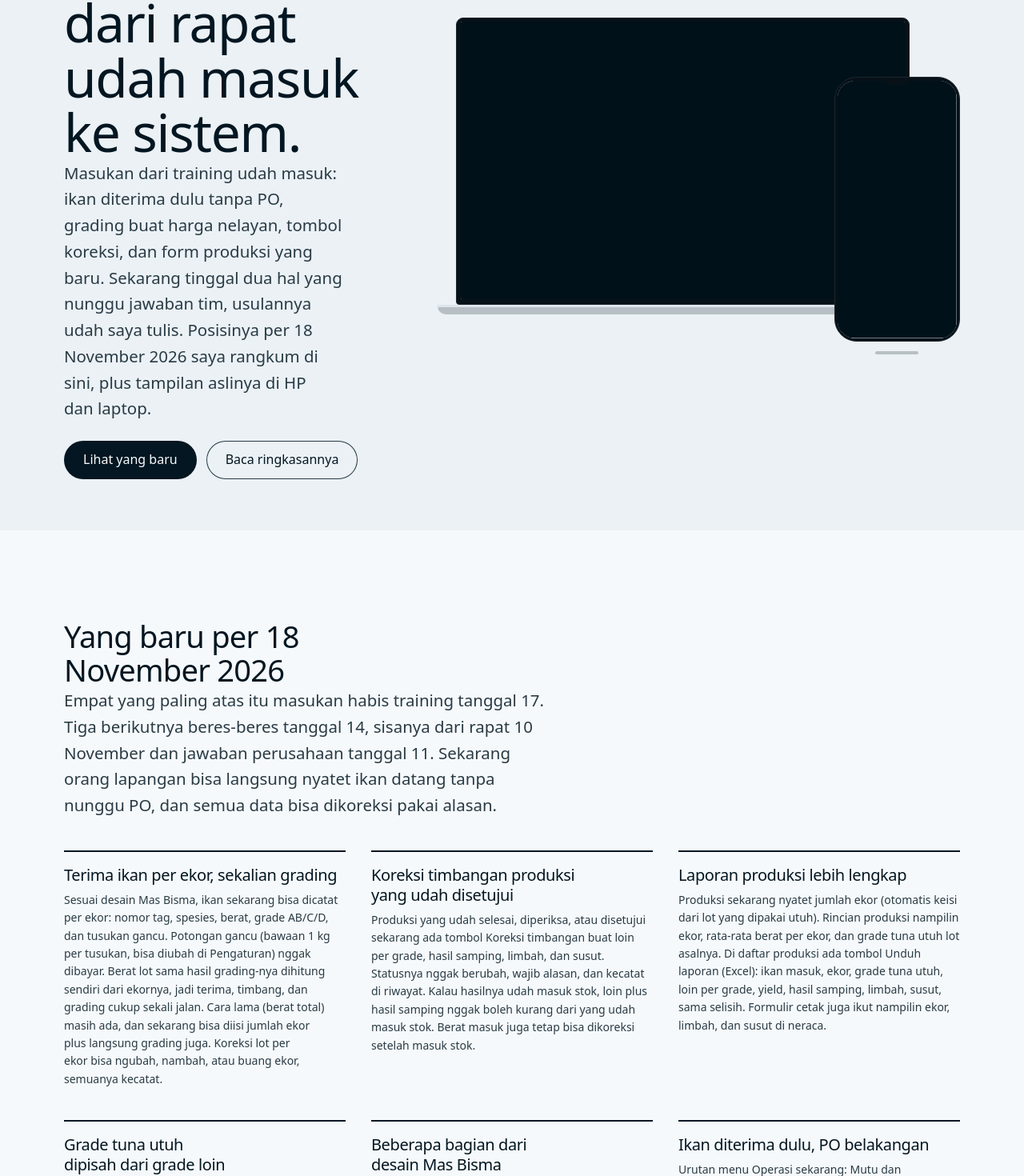
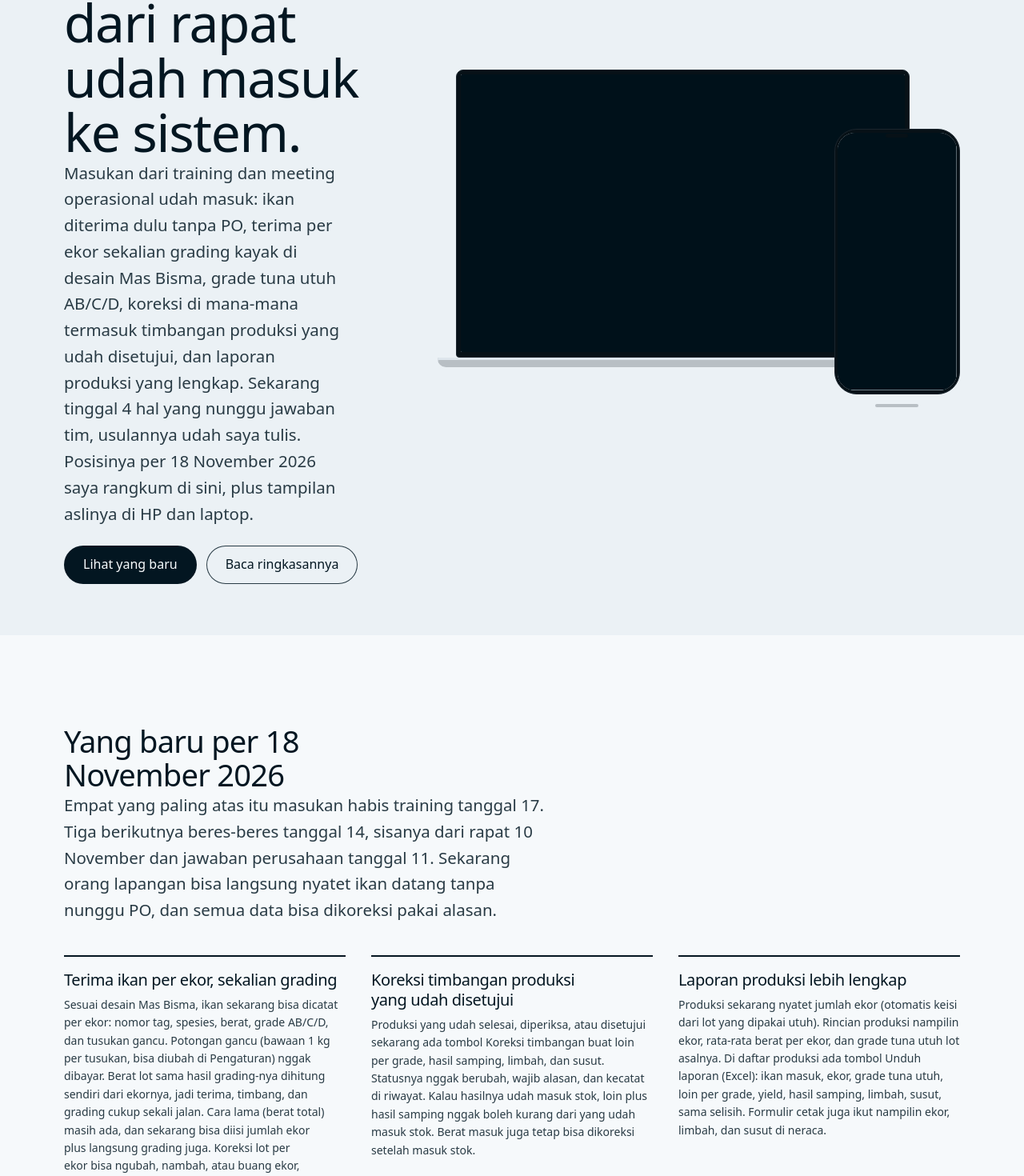
Before and after one commit to hdmimesir-afk/tunaproject, a Next.js app: page /update in a window 1280 px wide. Shown: the part 255-1725 px from the top of the page at 80% size. Built offline with nearby package versions, Linux system fonts and the light colour scheme; a web font is replaced by a local one.

Commit message:
Halaman /update: revisi 17-18 November (terima per ekor, grade utuh, koreksi timbangan, laporan produksi) dan pertanyaan proyek wajib serta harga Cong

```diff
--- a/app/update/page.tsx
+++ b/app/update/page.tsx
@@ -29,7 +29,7 @@ export default function UpdatePage() {
             <div>
               <Image className="u-logo-besar" src="/brand/katalis-logo-dark.png" alt="KATALIS Lintas Global" width={148} height={60} priority />
               <h1 id="judul">Masukan dari rapat udah masuk ke sistem.</h1>
-              <p className="u-lead">Masukan dari training udah masuk: ikan diterima dulu tanpa PO, grading buat harga nelayan, tombol koreksi, dan form produksi yang baru. Sekarang tinggal dua hal yang nunggu jawaban tim, usulannya udah saya tulis. Posisinya per {TANGGAL} saya rangkum di sini, plus tampilan aslinya di HP dan laptop.</p>
+              <p className="u-lead">Masukan dari training dan meeting operasional udah masuk: ikan diterima dulu tanpa PO, terima per ekor sekalian grading kayak di desain Mas Bisma, grade tuna utuh AB/C/D, koreksi di mana-mana termasuk timbangan produksi yang udah disetujui, dan laporan produksi yang lengkap. Sekarang tinggal {USULAN.length} hal yang nunggu jawaban tim, usulannya udah saya tulis. Posisinya per {TANGGAL} saya rangkum di sini, plus tampilan aslinya di HP dan laptop.</p>
               <div className="u-aksi">
                 <a className="u-tombol" href="#terbaru">Lihat yang baru</a>
                 <a className="u-tombol u-tombol-sunyi" href="#ringkasan">Baca ringkasannya</a>
@@ -63,8 +63,8 @@ export default function UpdatePage() {
 
         <section className="u-bagian u-bagian-alt" id="ringkasan" aria-labelledby="h-ringkasan">
           <div className="u-wadah" id="usulan">
-            <h2 className="u-judul" id="h-usulan">Dua hal yang perlu jawaban tim</h2>
-            <p className="u-pengantar">Dua pertanyaan ini belum kejawab, jadi saya tulisin usulannya dulu. Kalau udah cocok, tinggal jawab pertanyaan di bawah tiap usulan. Kalau ada yang beda sama kebiasaan di lapangan, bilang aja. Dua-duanya belum saya kerjain sampai ada jawaban.</p>
+            <h2 className="u-judul" id="h-usulan">Yang perlu jawaban tim</h2>
+            <p className="u-pengantar">Pertanyaan ini belum kejawab, jadi saya tulisin usulannya dulu. Kalau udah cocok, tinggal jawab pertanyaan di bawah tiap usulan. Kalau ada yang beda sama kebiasaan di lapangan, bilang aja. Semuanya belum saya kerjain sampai ada jawaban.</p>
             <div className="u-dua u-badan">
               {USULAN.map((u) => (
                 <div key={u.judul}>
--- a/components/update/isi.ts
+++ b/components/update/isi.ts
@@ -27,17 +27,19 @@ export const PERJALANAN = [
   { tanggal: "10 November", judul: "Masukan Mas Bisma, bagian pertama", isi: "Pemasok baru bisa ditambah langsung dari form pembelian. Arti Lulus dan Tahan sekarang ada keterangannya di layar. Hasil produksi yang belum masuk stok udah muncul di form pesanan, dan kolom harga per kilo di HP udah nggak kepotong lagi." },
   { tanggal: "11 November", judul: "Masukan Mas Bisma, bagian kedua", isi: "Satu lot bisa diisi beberapa grade. Pembelian nggak nunggu nota lagi. Siapa yang menyetujui dan lampiran apa yang wajib, admin yang atur. Siklus juga saya ganti namanya jadi Proyek, dan stoknya ikut kecatat per proyek." },
   { tanggal: "14 November", judul: "Beres-beres sebelum dipakai", isi: "Data contoh saya hapus atas permintaan tim, pesan di layar saya bikin lebih santai, dan gambar panduan saya perbarui. Buat dua pertanyaan yang belum kejawab, saya tulis usulan supaya tim tinggal milih." },
-  { tanggal: "18 November", judul: "Masukan habis training", isi: "Alurnya saya balik: ikan diterima dulu tanpa PO, digrading, baru diajukan dan PO terbit waktu disetujui. Ada tombol Koreksi di penerimaan, pembelian, dan produksi. Status Lulus saya hapus. Form mulai produksi sekarang ada proyek, PT, dan lini bisnisnya." },
+  { tanggal: "17 November", judul: "Masukan habis training", isi: "Alurnya saya balik: ikan diterima dulu tanpa PO, digrading, baru diajukan dan PO terbit waktu disetujui. Ada tombol Koreksi di penerimaan, pembelian, dan produksi. Status Lulus saya hapus. Form mulai produksi sekarang ada proyek, PT, dan lini bisnisnya." },
+  { tanggal: "18 November", judul: "Desain Mas Bisma dan meeting operasional", isi: "Terima ikan sekarang bisa per ekor kayak di desain Mas Bisma: tag, berat, grade, dan gancu, sekalian grading. Grade tuna utuh (AB, C, D) saya pisah dari grade loin. Produksi yang udah disetujui bisa dikoreksi timbangannya, dan laporan produksi sekarang lengkap sampai jumlah ekor dan bisa diunduh ke Excel." },
 ] as const;
 
 /* -------------------------------------------------------------- terbaru */
-/* Laporan terbaru: masukan training 17 November, beres-beres 14 November, lalu masukan Mas Bisma (notulen 10 November). */
+/* Laporan terbaru, yang paling baru di atas: meeting operasional dan desain Mas Bisma 18 November, masukan training 17 November,
+   beres-beres 14 November, lalu masukan Mas Bisma (notulen 10 November). */
 export const TERBARU: { judul: string; isi: string }[] = [
   { judul: "Terima ikan per ekor, sekalian grading", isi: "Sesuai desain Mas Bisma, ikan sekarang bisa dicatat per ekor: nomor tag, spesies, berat, grade AB/C/D, dan tusukan gancu. Potongan gancu (bawaan 1 kg per tusukan, bisa diubah di Pengaturan) nggak dibayar. Berat lot sama hasil grading-nya dihitung sendiri dari ekornya, jadi terima, timbang, dan grading cukup sekali jalan. Cara lama (berat total) masih ada, dan sekarang bisa diisi jumlah ekor plus langsung grading juga. Koreksi lot per ekor bisa ngubah, nambah, atau buang ekor, semuanya kecatat." },
   { judul: "Koreksi timbangan produksi yang udah disetujui", isi: "Produksi yang udah selesai, diperiksa, atau disetujui sekarang ada tombol Koreksi timbangan buat loin per grade, hasil samping, limbah, dan susut. Statusnya nggak berubah, wajib alasan, dan kecatat di riwayat. Kalau hasilnya udah masuk stok, loin plus hasil samping nggak boleh kurang dari yang udah masuk stok. Berat masuk juga tetap bisa dikoreksi setelah masuk stok." },
   { judul: "Laporan produksi lebih lengkap", isi: "Produksi sekarang nyatet jumlah ekor (otomatis keisi dari lot yang dipakai utuh). Rincian produksi nampilin ekor, rata-rata berat per ekor, dan grade tuna utuh lot asalnya. Di daftar produksi ada tombol Unduh laporan (Excel): ikan masuk, ekor, grade tuna utuh, loin per grade, yield, hasil samping, limbah, susut, sama selisih. Formulir cetak juga ikut nampilin ekor, limbah, dan susut di neraca." },
   { judul: "Grade tuna utuh dipisah dari grade loin", isi: "Grading waktu penerimaan sekarang pakai grade tuna utuh AB, C, dan D. Grade D tetap dibeli, yang ditolak cuma ikan gugur atau bau. Harga ke nelayan juga diisi per grade ini. Grade loin A-SO sampai C-SL tetap dipakai di produksi, stok, dan penjualan. Sistem nolak kalau dua grade ini ketuker. Kalau perlu nambah grade, admin bisa nambah di Pengaturan, pilih dipakai buat tuna utuh atau loin." },
-  { judul: "Beberapa bagian dari desain Mas Bisma", isi: "Grade sekarang tinggal di-tap, nggak usah buka dropdown, baik di grading maupun di timbang loin per potong (di laptop dan tablet). Di halaman Mutu ada kotak Penerimaan hari ini, isinya ikan yang masuk per nelayan. Total di Ajukan pembelian dibikin gede, dan timbang per potong sekarang nampilin yield-nya. Penerimaan per ekor (nomor tag, potongan gancu) belum saya ambil karena ngubah cara kerja, jadi saya tanya dulu ke tim." },
+  { judul: "Tampilan ngikut desain Mas Bisma", isi: "Grade sekarang tinggal di-tap, nggak usah buka dropdown, baik di terima ikan, grading, maupun timbang loin per potong. Di halaman Mutu ada kotak Penerimaan hari ini, isinya ekor dan berat yang masuk per nelayan. Total di Ajukan pembelian dibikin gede, dan timbang per potong nampilin yield-nya. Harga ke nelayan tetap diisi waktu Ajukan pembelian, nggak waktu terima kayak di desain, biar sesuai alur yang udah disepakati." },
   { judul: "Ikan diterima dulu, PO belakangan", isi: "Urutan menu Operasi sekarang: Mutu dan Penerimaan, Persetujuan, Pembelian, terus Produksi. Petugas langsung nyatet ikan yang datang, nggak perlu nunggu PO. Habis digrading, admin ngajuin pembeliannya dengan harga per kg tiap grade. Kode PO baru keluar waktu disetujui, terus Finance bayar di menu Pembelian. Tombol Buat PO yang lama saya hapus." },
   { judul: "Grading nentuin harga ke nelayan", isi: "Status Lulus udah nggak ada. Yang tersisa cuma Menunggu (belum digrading) sama Ditahan (ikan gugur atau bau). Hasil grading tuna utuh dipakai buat ngitung harga ke nelayan, jadi tiap grade punya harga sendiri. Lot yang belum digrading tetap boleh langsung diolah." },
   { judul: "Tombol Koreksi di mana-mana", isi: "Penerimaan, pembelian, dan produksi sekarang punya tombol Koreksi. Isinya wajib pakai alasan, dan angka sebelum-sesudahnya kecatat di Riwayat koreksi. Kalau total PO yang udah disetujui berubah, PO-nya balik ke Persetujuan dengan tanda Koreksi. Pembayaran yang salah bisa dibatalin, buku kasnya dapat baris pembalik." },
@@ -55,9 +57,34 @@ export const TERBARU: { judul: string; isi: string }[] = [
 ];
 
 /* ----------------------------------------------------------------- usulan */
-/* Dua pertanyaan lanjutan yang belum dijawab tim Katalis. Ini usulan developer, belum dikerjakan sampai dikonfirmasi.
-   (Kedatangan tanpa PO dan harga per grade udah dijawab lewat training 17 November dan udah dikerjain.) */
+/* Pertanyaan lanjutan yang belum dijawab tim Katalis. Ini usulan developer, belum dikerjakan sampai dikonfirmasi.
+   (Kedatangan tanpa PO, harga per grade, dan penampungan = produksi udah dijawab dan udah dikerjain.) */
 export const USULAN: { judul: string; masalah: string; usulan: string[]; tanya: string[] }[] = [
+  {
+    judul: "Proyek wajib di semua transaksi",
+    masalah: "Di meeting, tiap transaksi dan produksi harus nyambung ke proyek biar datanya nggak kecampur. Sekarang proyek masih boleh kosong waktu terima ikan, dan satu pengajuan pembelian atau satu produksi masih boleh ngambil lot dari proyek yang beda.",
+    usulan: [
+      "Proyek jadi wajib waktu terima ikan dan mulai produksi. Kalau belum ada, tinggal pilih Proyek baru dan tulis namanya.",
+      "Pengajuan pembelian dan produksi cuma boleh ngambil lot dari proyek yang sama. Sistem nolak kalau dicampur.",
+      "Data lama yang masih Tanpa proyek nggak diubah otomatis. Tim yang milihin proyeknya lewat tombol Koreksi.",
+    ],
+    tanya: [
+      "Proyek mau diwajibin mulai dari terima ikan?",
+      "Pernah nggak satu produksi sengaja ngolah ikan dari dua bongkaran yang beda?",
+    ],
+  },
+  {
+    judul: "Cara harga \"Cong\" di desain penerimaan",
+    masalah: "Di desain Mas Bisma ada pilihan cara harga Per grade dan Cong. Per grade udah jalan. Cong belum saya bikin karena saya belum tahu pasti maksudnya.",
+    usulan: [
+      "Kalau Cong artinya harga borongan satu nota (satu harga buat semua ekor, nggak lihat grade), pas ajukan pembelian ada pilihan isi satu harga per kg atau satu total nota.",
+      "Grading tetap dicatat buat laporan mutu, cuma nggak dipakai buat ngitung harga.",
+    ],
+    tanya: [
+      "Cong itu harga borongan per nota, atau maksudnya lain?",
+      "Kalau borongan, yang disepakati per kg atau total uangnya?",
+    ],
+  },
   {
     judul: "Bayar nelayan tunai sebelum disetujui",
     masalah: "Alur terima dulu udah jalan: ikan diterima tanpa PO, digrading, diajukan dengan harga per grade, terus PO terbit waktu disetujui. Sekarang nelayan baru bisa dibayar setelah PO-nya disetujui. Yang belum jelas: di lapangan nelayan biasanya dibayar tunai saat itu juga atau nggak.",
@@ -119,11 +146,12 @@ export const MODUL: Modul[] = [
   {
     slug: "mutu", nama: "Mutu dan Penerimaan", ringkas: "Langkah pertama: ikan datang, ditimbang, digrading, terus diajukan pembeliannya.",
     poin: [
-      "Ikan yang datang langsung dicatat jadi lot: nelayan atau pemasoknya, berat timbang, tanggal, dan proyeknya. Nggak perlu nunggu PO.",
-      "QC grading tuna utuh: satu atau beberapa grade plus beratnya. Hasilnya dipakai buat ngitung harga ke nelayan. Ikan gugur atau bau ditandai Ditahan, dan nggak bisa diolah.",
+      "Ikan yang datang langsung dicatat jadi lot, nggak perlu nunggu PO. Bisa per ekor (nomor tag, spesies, berat, grade, tusukan gancu) atau berat total plus jumlah ekor. Potongan gancu (bawaan 1 kg per tusukan) nggak dibayar.",
+      "Grading tuna utuh pakai grade AB, C, dan D, dan bisa sekalian waktu terima. Lot per ekor grading-nya ngikut grade tiap ekor. Hasilnya dipakai buat ngitung harga ke nelayan. Ikan gugur atau bau ditandai Ditahan, dan nggak bisa diolah.",
       "Admin ngajuin pembelian dari lot yang udah digrading, harga per kg tiap grade. Jumlah dan totalnya kehitung sendiri. Satu pengajuan buat satu pemasok, boleh beberapa lot.",
       "Foto timbangan wajib satu tiap kali terima ikan. Lot yang belum ada fotonya ditandai \"Belum ada\", tapi tetap bisa digrading dan diproduksi.",
-      "Tiap lot punya tombol Koreksi (pakai alasan), dan lot yang belum digrading tetap boleh langsung diolah.",
+      "Tiap lot punya tombol Koreksi (pakai alasan). Lot per ekor bisa diubah, ditambah, atau dibuang ekornya, dan semuanya kecatat. Lot yang belum digrading tetap boleh langsung diolah.",
+      "Kotak Penerimaan hari ini nampilin ekor dan berat yang masuk per nelayan.",
     ],
   },
   {
@@ -150,11 +178,13 @@ export const MODUL: Modul[] = [
     slug: "produksi", nama: "Produksi", ringkas: "Nimbang loin, dan selisihnya kelihatan apa adanya.",
     poin: [
       "Mulai produksi diisi proyek, tanggal, PT pemilik ikan, dan lini bisnis: jual (ikan dari lot kita), jasa produksi (ikan dari PT, cukup beratnya), atau titip saja (langsung ke titipan gudang). Hasil jasa produksi masuk stok sebagai milik PT-nya.",
-      "Owner bisa nelusurin dua arah: dari lot ke produksinya, atau dari produksi balik ke lot asalnya. Tiap produksi punya tombol Koreksi, dan yang udah disetujui bisa dibuka lagi sama owner selama hasilnya belum masuk stok.",
+      "Owner bisa nelusurin dua arah: dari lot ke produksinya, atau dari produksi balik ke lot asalnya, lengkap sama jumlah ekor dan grade tuna utuhnya. Tiap produksi punya tombol Koreksi, dan yang udah disetujui bisa dibuka lagi sama owner selama hasilnya belum masuk stok.",
+      "Produksi yang udah selesai atau disetujui punya tombol Koreksi timbangan buat loin per grade, hasil samping, limbah, dan susut. Statusnya tetap, wajib alasan, dan kalau udah masuk stok, hasilnya nggak boleh kurang dari yang ada di stok.",
       "Berat loin cukup diisi total per grade. Kalau perlu, bisa juga ditimbang per potong lewat tabel timbang. Tabelnya saya samain sama formulir kertas yang biasa dipakai: nomor ekor, nomor loin, grade, dan berat sampai tiga angka di belakang koma. Cukup pakai keyboard, total per grade dan per ekor kehitung sendiri.",
       "Kalau sinyal putus, catatannya tetap aman di HP dan kekirim sendiri begitu sinyal balik. Dua petugas yang ngedit baris yang sama nggak saling nimpa, dan tiap koreksi nyatet angka sebelum dan sesudahnya.",
       "Ada neraca berat: ikan masuk harus sama dengan loin, hasil samping, limbah, dan susut yang ditimbang. Sisanya tampil sebagai \"selisih belum jelas\", dan nggak pernah saya isi otomatis. Hasil di luar 40 sampai 80 persen ditandai buat dicek, targetnya 60 persen.",
       "Habis petugas selesai nimbang, QC meriksa, terus owner menyetujui. Yang nimbang nggak boleh meriksa produksi yang sama. Formulirnya bisa dicetak, tabelnya bisa diunduh ke Excel.",
+      "Tombol Unduh laporan di daftar produksi ngasih Excel berisi ikan masuk, jumlah ekor, grade tuna utuh, loin per grade, yield, hasil samping, limbah, susut, dan selisih.",
     ],
   },
   {
@@ -244,8 +274,8 @@ export const MODUL: Modul[] = [
     slug: "pengaturan", nama: "Pengaturan", ringkas: "Data master, target hasil, dan lampiran wajib.",
     poin: [
       "Admin nentuin lampiran mana yang wajib dan mana yang opsional: nota pembelian, foto timbangan, bukti transfer, dan lainnya.",
-      "Isinya daftar pemasok, pembeli, produk, grade, jenis hasil samping, dan kategori biaya. Datanya nggak dihapus, cuma dinonaktifin.",
-      "Target hasil olahan 60 persen dan batas wajar 40 sampai 80 persen bisa diubah di sini.",
+      "Isinya daftar pemasok, pembeli, produk, grade (tiap grade dipilih buat tuna utuh atau loin), jenis hasil samping, dan kategori biaya. Datanya nggak dihapus, cuma dinonaktifin.",
+      "Target hasil olahan 60 persen, batas wajar 40 sampai 80 persen, dan potongan gancu per tusukan (bawaan 1 kg) bisa diubah di sini.",
     ],
   },
 ];
@@ -301,12 +331,12 @@ export const LIVE = [
 
 /* ------------------------------------------------------------ yang tersisa */
 export const BELUM = [
-  { judul: "Dicoba di sistem yang udah jalan", isi: "Pembaruan 18 November udah lulus pemeriksaan otomatis, termasuk 724 pemeriksaan aturan database. Saya juga udah coba satu putaran sendiri: terima ikan, grading, ajukan, setujui, bayar, koreksi, produksi jual, jasa, sama titip. Yang belum: dicoba tim di sistem yang udah dipakai." },
-  { judul: "Jawaban lanjutan tim Katalis", isi: "Soal bayar nelayan tunai sebelum disetujui, sama aturan transit dan ikan yang nginep, usulannya ada di bagian atas. Tim tinggal jawab pertanyaannya." },
+  { judul: "Dicoba di sistem yang udah jalan", isi: "Pembaruan 18 November udah lulus pemeriksaan otomatis, termasuk 724 pemeriksaan aturan database. Saya juga udah coba satu putaran sendiri: terima ikan per ekor sekalian grading, koreksi ekor, ajukan, setujui, bayar, produksi jual, jasa, titip, sama koreksi timbangan produksi yang udah disetujui. Yang belum: dicoba tim di sistem yang udah dipakai." },
+  { judul: "Jawaban lanjutan tim Katalis", isi: "Soal proyek wajib, cara harga Cong, bayar nelayan tunai sebelum disetujui, sama aturan transit dan ikan yang nginep, usulannya ada di bagian atas. Tim tinggal jawab pertanyaannya." },
   { judul: "Meeting UX bareng Mas Bisma", isi: "Format Excel produksi dan finance, alur QC yang lebih detail, dan maksud input per proyek mau dibahas bareng di meeting tambahan. Biar nggak nebak, saya nunggu contoh file dan alurnya dari tim dulu." },
   { judul: "Video panduan", isi: "Teks dan gambar panduan udah ngikutin alur baru. Video buat penerimaan, pembelian, dan mulai produksi masih tampilan lama, nanti saya rekam ulang." },
   { judul: "Absen GPS dicoba di kantor", isi: "Titik kantor dari Google Maps udah kepasang di sistem. Tapi baru bisa dibilang beres kalau udah dicoba dari HP di kantor, soalnya pin di peta bisa agak beda sama tempat orang berdiri pas absen." },
-  { judul: "Urutan menu lengkap", isi: "Pembelian, Persetujuan, Mutu dan Penerimaan, terus Produksi udah saya urutin. Menu lainnya nunggu daftar lengkap dari tim pengguna." },
+  { judul: "Urutan menu lengkap", isi: "Menu Operasi udah ngikut alur: Mutu dan Penerimaan, Persetujuan, Pembelian, terus Produksi. Menu lainnya nunggu daftar lengkap dari tim pengguna." },
   { judul: "Efek satu akun per jabatan", isi: "Semua petugas lapangan pakai satu akun yang sama. Jadi absen masuk dan pulang cuma kecatat sekali sehari buat semuanya, dan catatan perubahan cuma nunjukin jabatannya, orangnya nggak kelihatan." },
   { judul: "Dicoba orang di lapangan", isi: "Timbangan di HP pas sinyal jelek, sama absen pakai kamera dan GPS di lokasi, baru saya uji pakai perangkat tiruan. Belum dicoba di HP petugas yang asli, dan ini yang paling pengin saya coba duluan." },
   { judul: "Satu proyek asli dibandingin sama kertas", isi: "Angka loin, neraca, tagihan, dan kas belum saya cocokin sama catatan kertas. Ini syarat serah terima akhir." },
```
